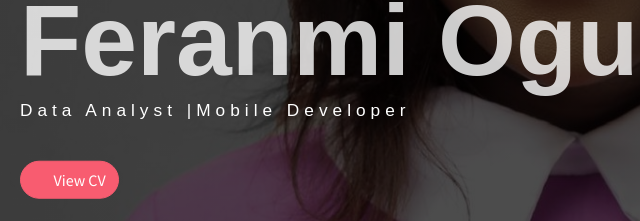
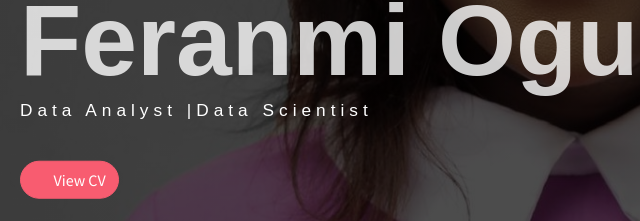
Before and after one commit to Akintoye-pelumi/Portfolio, a website with bundled scripts: page index.html in a window 1280 px wide. Shown: the part 278-499 px from the top of the page, 50-690 px from the left. Built offline with nearby package versions, Linux system fonts and the light colour scheme; some icons are missing; files whose address does not match are found by name.

Commit message:
Update index.html

```diff
--- a/index.html
+++ b/index.html
@@ -3,7 +3,7 @@
 <head>
 	<meta charset="utf-8">
     <meta name="viewport" content="width=device-width, initial-scale=1, shrink-to-fit=no">
-    <meta name="description" content="Start your development with JohnDoe landing page.">
+    <meta name="description" content=" ">
     <meta name="author" content="Devcrud">
     <title>Feranmi Ogunjobi</title>
     <!-- font icons -->
@@ -24,7 +24,7 @@
             <div class="header-content">
                 <h4 class="header-subtitle" >Hello, I am</h4>
                 <h1 class="header-title">Feranmi Ogunjobi</h1>
-                <h6 class="header-mono" >Data Analyst |Mobile Developer</h6>
+                <h6 class="header-mono" >Data Analyst |Data Scientist</h6>
                 <!-- <button class="btn btn-primary btn-rounded"><i class="ti-printer pr-2"></i>Download CV</button> -->
                 <a href="OGUNJOBI.pdf" target="_blank" class="btn btn-primary btn-rounded">
                     <i class="ti-printer pr-2"></i>View CV
```
